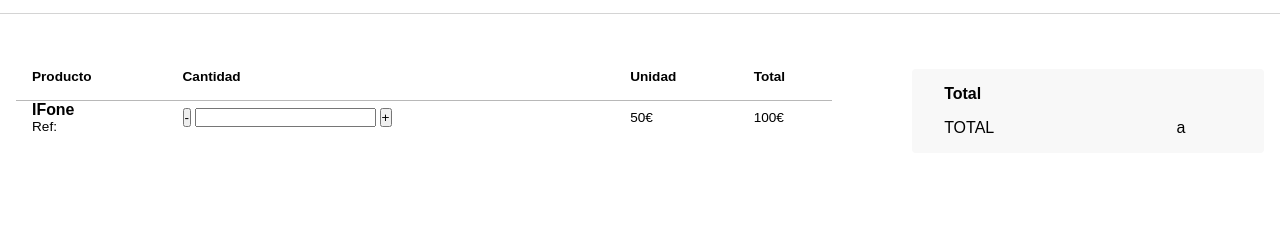
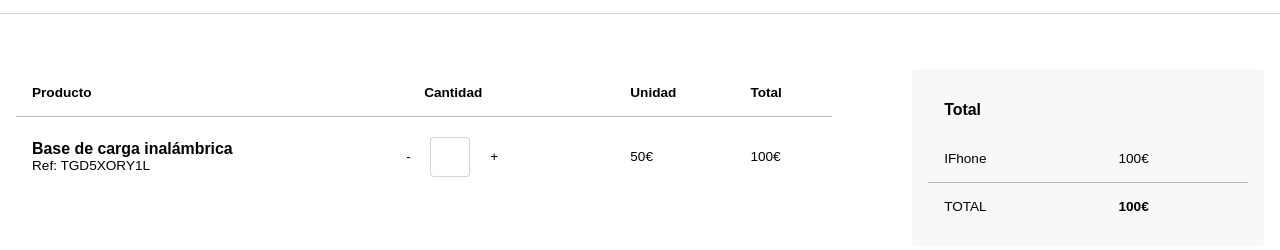
Before and after one commit to alvarocrsc/practica_4, a plain HTML site: page index.html in a window 1280 px wide. Shown: the part 40-290 px from the top of the page. Drawn offline with Linux system fonts and the light colour scheme; no server answers.

Commit message:
Maquetación acabada

```diff
--- a/index.html
+++ b/index.html
@@ -22,23 +22,23 @@
                     <thead class="products__table--head">
                         <tr>
                             <th>Producto</th>
-                            <th>Cantidad</th>
+                            <th class="products__table--cantidad">Cantidad</th>
                             <th>Unidad</th>
                             <th>Total</th>
                         </tr>
                     </thead>
                     <tbody class="products__table--body">
-                        <td>
-                            <h3>IFone</h3>
-                            <p>Ref:</p>
+                        <td class="products__table--column">
+                            <h3>Base de carga inalámbrica</h3>
+                            <p>Ref: TGD5XORY1L</p>
                         </td>
-                        <td>
-                            <button>-</button>
-                            <input type="number">
-                            <button>+</button>
+                        <td class="products-table--column">
+                            <button class="btn">-</button>
+                            <input type="number" class="products__table--quantity" min="0">
+                            <button class="btn">+</button>
                         </td>
-                        <td>50€</td>
-                        <td>100€</td>
+                        <td class="products-table--column">50€</td>
+                        <td class="products-table--column">100€</td>
 
                         <!-- Tabla a rellenar en js -->
                     </tbody>
@@ -46,22 +46,30 @@
             </section>
             <section class="total__section">
                 <table class="total__summary">
-                    <thead>
+                    <thead class="total__summary--head">
                         <tr>
-                            <th>Total</th>
+                            <th>
+                                <h3>Total</h3>
+                            </th>
                         </tr>
                     </thead>
                     <tbody class="total__summary--body">
+                        <td>
+                            <p>IFhone</p>
+                        </td>
+                        <td>
+                            <p>100€</p>
+                        </td>
                         <!-- Tabla a rellenar en js -->
                     </tbody>
-                    <tfoot>
-                        <tr>
-                            <td>TOTAL</td>
-                            <td class="total__summary--price">
-                                a
-                                <!-- Tabla a rellenar en js -->
-                            </td>
-                        </tr>
+                    <tfoot class="total__summary--foot">
+                        <td>
+                            <p>TOTAL</p>
+                        </td>
+                        <td class="total__summary--price">
+                            <p>100€</p>
+                            <!-- Tabla a rellenar en js -->
+                        </td>
                     </tfoot>
                 </table>
             </section>
--- a/styles/styles.css
+++ b/styles/styles.css
@@ -36,7 +36,7 @@ header {
 }
 
 td, th {
-    padding-left: 16px;
+    padding: 16px;
 }
 
 table {
@@ -58,9 +58,49 @@ table {
     border-bottom: var(--border);
 }
 
+.products__table--cantidad {
+    padding-left: 50px;
+}
+
+.products__table--body td{
+    padding: 16px;
+}
+
+.products__table--column {
+
+}
+
+.products__table--quantity {
+    border: var(--border);
+    border-radius: 0.25rem;
+    text-align: center;
+    height: 40px;
+    width: 40px;
+}
+
+.btn {
+    background-color: transparent;
+    border: none;
+    padding: 16px;
+}
+
 .total__section {
     background-color: var(--box);
     border-radius: 0.25rem;
     padding: 1rem;
+    font-size: 0.85rem;
     flex-basis: 30%;
 }
+
+.total__summary--body {
+    border-bottom: var(--border);
+    padding: 16px;
+}
+
+.total__summary--foot {
+    width: 100%;
+}
+
+.total__summary--price {
+    font-weight: bold;
+}
```
